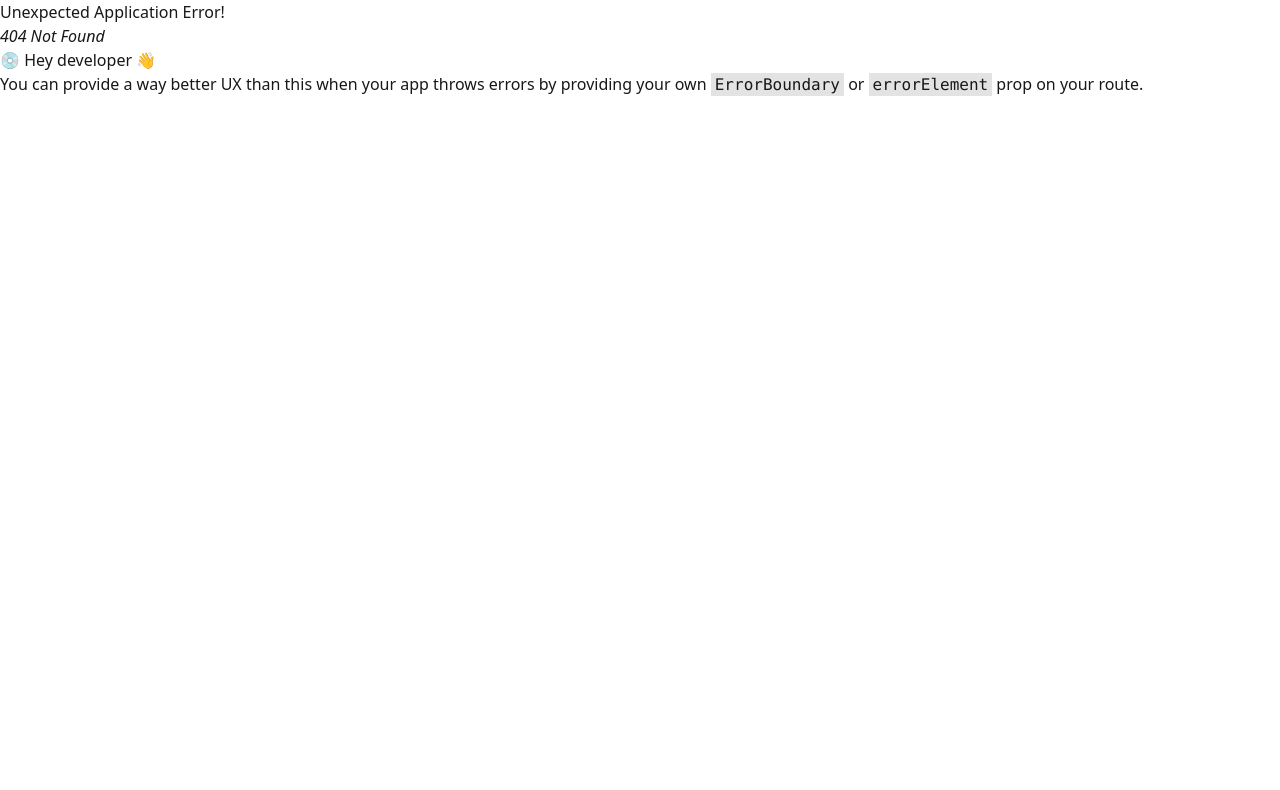
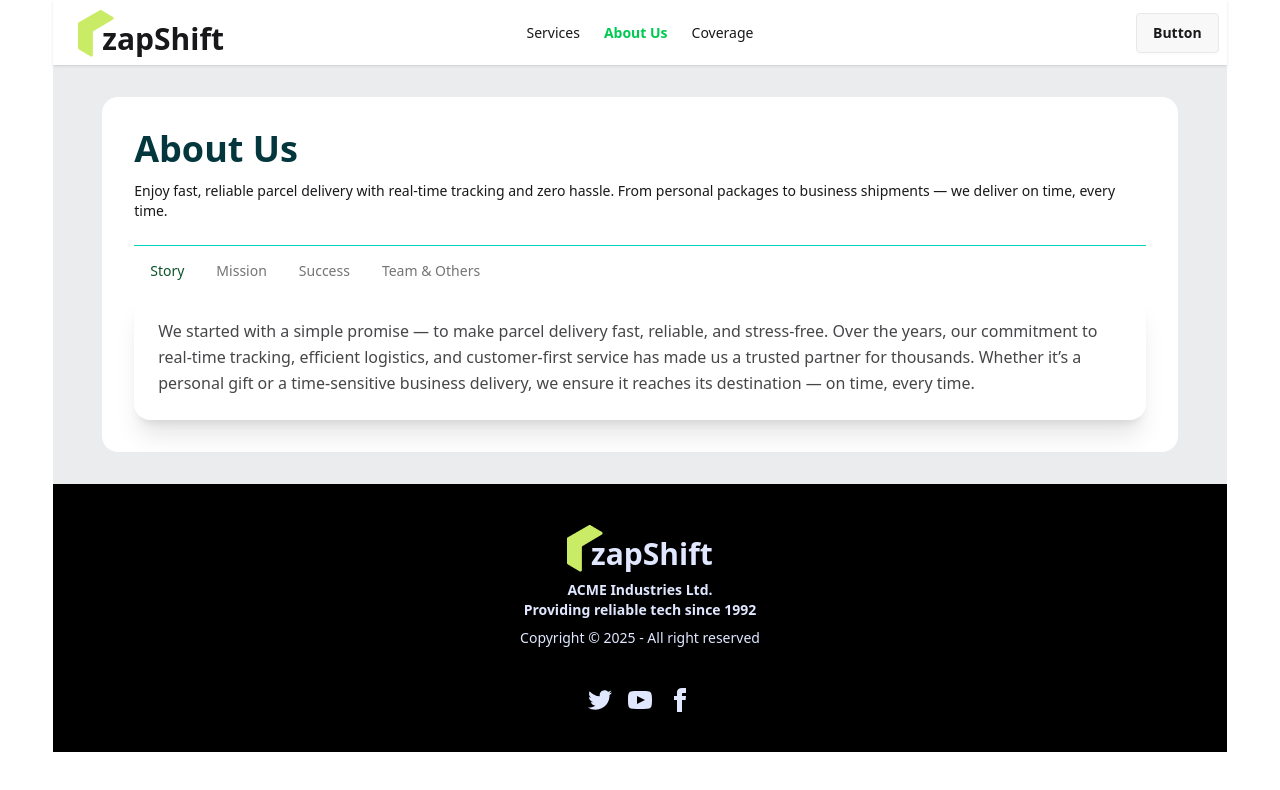
Before and after one commit to roky18/zaf-shift-clint, a React (Vite) app: page /aboutUs in a window 1280 px wide. Before the commit this address had no page. Shown: the top 790 px of the page. Built offline with nearby package versions, Linux system fonts and the light colour scheme.

Commit message:
2nd video 1

```diff
--- a/package.json
+++ b/package.json
@@ -15,6 +15,7 @@
     "react": "^19.0.0-rc.1",
     "react-dom": "^19.0.0-rc.1",
     "react-fast-marquee": "^1.6.5",
+    "react-hook-form": "^7.66.1",
     "react-icons": "^5.5.0",
     "react-leaflet": "^5.0.0-rc.2",
     "react-responsive-carousel": "^3.2.23",
--- /dev/null
+++ b/src/Layouts/AuthLayout.jsx
@@ -0,0 +1,18 @@
+import React from 'react';
+import Logo from '../Components/Logo/Logo';
+import { Outlet } from 'react-router';
+import AuthImg from '../assets/authImage.png'
+
+const AuthLayout = () => {
+    return (
+        <div className='w-8/12 mx-auto'>
+            <Logo></Logo>
+            <div className='flex'>
+                <div className='flex-1'><Outlet></Outlet></div>
+                <div className='flex-1'><img src={AuthImg} alt="" /></div>
+            </div>
+        </div>
+    );
+};
+
+export default AuthLayout;
--- /dev/null
+++ b/src/Pages/AboutUs/AboutUs.jsx
@@ -0,0 +1,60 @@
+import React, { useState } from "react";
+
+const AboutUs = () => {
+  const [activeTab, setActiveTab] = useState("story");
+
+  const tabs = [
+    { id: "story", label: "Story" },
+    { id: "mission", label: "Mission" },
+    { id: "success", label: "Success" },
+    { id: "team", label: "Team & Others" },
+  ];
+
+  const content = {
+    story: `We started with a simple promise — to make parcel delivery fast, reliable, and stress-free. Over the years, our commitment to real-time tracking, efficient logistics, and customer-first service has made us a trusted partner for thousands. Whether it’s a personal gift or a time-sensitive business delivery, we ensure it reaches its destination — on time, every time.`,
+    mission: `Our mission is to revolutionize parcel delivery by combining cutting-edge technology with unmatched reliability. We aim to remove every hassle from sending and receiving packages, giving you complete peace of mind from click to delivery.`,
+    success: `From a small startup to delivering millions of parcels across the country, our growth is powered by trust. 99.8% on-time delivery rate, 50k+ happy customers, and zero compromises on safety — these numbers tell our success story better than words ever could.`,
+    team: `Behind every successful delivery is a team that cares. Our logistics experts, tech innovators, customer support heroes, and delivery partners work 24/7 to keep your promises intact. We’re more than a company — we’re a family on a mission.`,
+  };
+  return (
+    <div className="bg-white p-8 m-8 rounded-2xl w-11/12 mx-auto">
+      <div className="border-accent pb-6 border-b">
+        <h1 className="text-secondary font-bold text-4xl mb-3">About Us</h1>
+        <p className="text-sm">
+          Enjoy fast, reliable parcel delivery with real-time tracking and zero
+          hassle. From personal packages to business shipments — we deliver on
+          time, every time.
+        </p>
+      </div>
+      <div>
+        {/* Tabs */}
+        <div className="tabs tabs-boxed justify-center gap-2 p-1 rounded-xl inline-flex flex-wrap">
+          {tabs.map((tab) => (
+            <a
+              key={tab.id}
+              onClick={() => setActiveTab(tab.id)}
+              className={`tab tab-md font-medium transition-all ${
+                activeTab === tab.id
+                  ? 'tab-active text-green-900 font-bold'
+                  : 'text-base-content/60 hover:text-base-content'
+              }`}
+            >
+              {tab.label}
+            </a>
+          ))}
+        </div>
+
+        {/* Tab Content */}
+        <div className="bg-base-100 rounded-2xl shadow-xl p-6 md:p-6 text-left">
+          <div className="prose prose-lg max-w-none">
+            <p className="text-base-content/80 leading-relaxed whitespace-pre-line">
+              {content[activeTab]}
+            </p>
+          </div>
+        </div>
+      </div>
+    </div>
+  );
+};
+
+export default AboutUs;
--- /dev/null
+++ b/src/Pages/AuthPage/Login.jsx
@@ -0,0 +1,11 @@
+import React from 'react';
+
+const Login = () => {
+    return (
+        <div>
+                loggggg
+        </div>
+    );
+};
+
+export default Login;
--- /dev/null
+++ b/src/Pages/AuthPage/Register.jsx
@@ -0,0 +1,11 @@
+import React from 'react';
+
+const Register = () => {
+    return (
+        <div>
+            rrrrrrrjdfghfffffffffff
+        </div>
+    );
+};
+
+export default Register;
--- /dev/null
+++ b/src/Pages/Error.jsx
@@ -0,0 +1,16 @@
+import React from 'react';
+import ErrorIcon from "../assets/Error.png"
+import { Link } from 'react-router';
+
+const Error = () => {
+    return (
+        <div className='w-8/12 mx-auto bg-white rounded-2xl m-10 md:py-20 flex flex-col justify-center items-center'>
+            <img className='w-48 p-6' src={ErrorIcon} alt="" />
+            <Link to="/" className='pb-10'>
+            <button className='btn btn-outline btn-success '>Home</button>
+            </Link>
+        </div>
+    );
+};
+
+export default Error;
--- a/src/Pages/Shared/Navbar.jsx
+++ b/src/Pages/Shared/Navbar.jsx
@@ -9,7 +9,7 @@ const Navbar = () => {
         <NavLink to="">Services</NavLink>
       </li>
       <li>
-        <NavLink to="">About Us</NavLink>
+        <NavLink to="/aboutUs">About Us</NavLink>
       </li>
       <li>
         <NavLink to="/coverage">Coverage</NavLink>
--- a/src/Routes/Rowter.jsx
+++ b/src/Routes/Rowter.jsx
@@ -2,6 +2,11 @@ import { createBrowserRouter } from "react-router";
 import rootLayout from "../Layouts/rootLayout";
 import Home from "../Pages/Home/Home";
 import Coverage from "../Pages/Coverage";
+import AboutUs from "../Pages/AboutUs/AboutUs";
+import Error from "../Pages/Error";
+import AuthLayout from "../Layouts/AuthLayout";
+import Login from "../Pages/AuthPage/Login";
+import Register from "../Pages/AuthPage/Register";
 
 export const router = createBrowserRouter([
   {
@@ -17,6 +22,28 @@ export const router = createBrowserRouter([
         Component: Coverage,
         loader: () => fetch("/service_center.json").then((res) => res.json()),
       },
+      {
+        path: "/aboutUs",
+        Component: AboutUs,
+      },
+      {
+        path: "*",
+        Component: Error,
+      },
+    ],
+  },
+  {
+    path: "/",
+    Component: AuthLayout,
+    children: [
+      {
+        path: "login",
+        Component: Login,
+      },
+      {
+        path: "register",
+        Component: Register,
+      },
     ],
   },
 ]);
--- a/src/index.css
+++ b/src/index.css
@@ -8,8 +8,8 @@
 @plugin "daisyui/theme" {
   name: "light";
   default: true;
-  --color-primary: #CAEB66;
-  --color-secondary: #03373D;
+  --color-primary: #caeb66;
+  --color-secondary: #03373d;
 }
 
 .body {
@@ -17,3 +17,7 @@
   font-optical-sizing: auto;
   font-style: normal;
 }
+
+.active {
+  @apply text-green-500 font-bold;
+}
```
Also changed, not shown: src/assets/Error.png (added), 1 other file (tests, documents, lock files or other folders).
